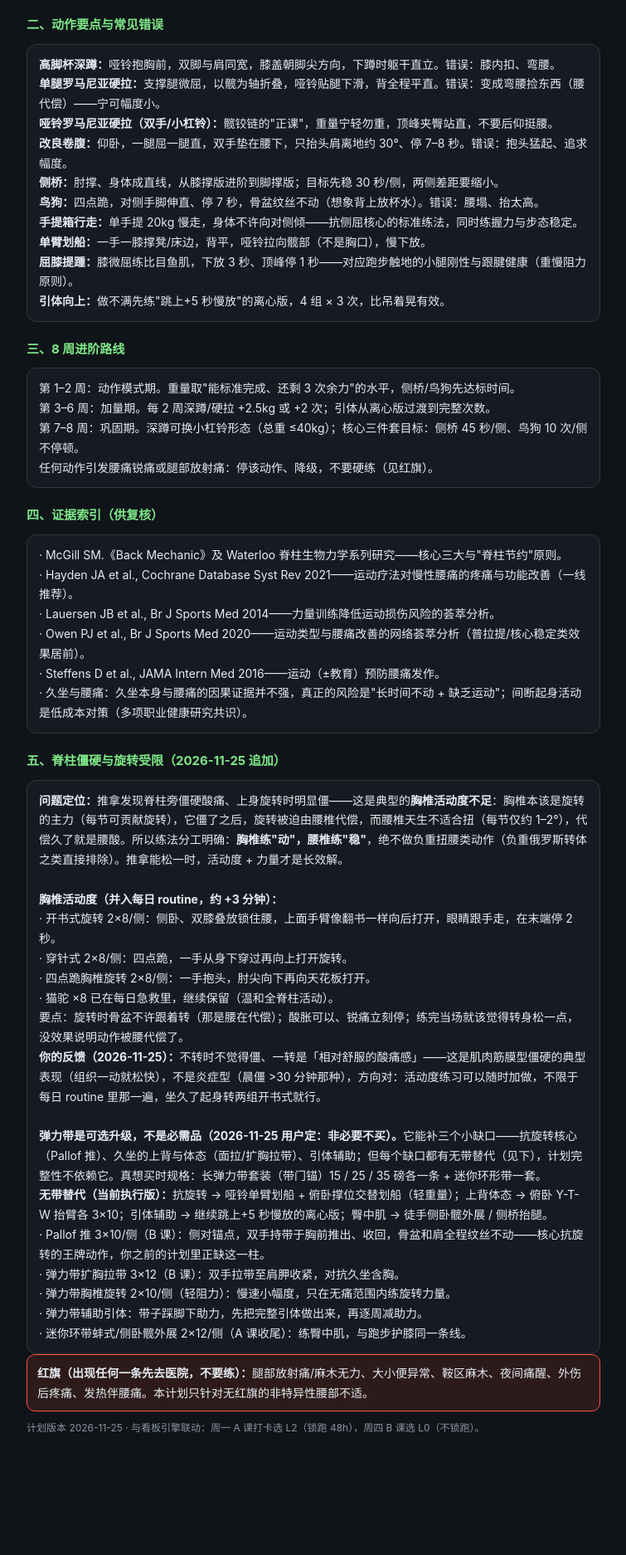
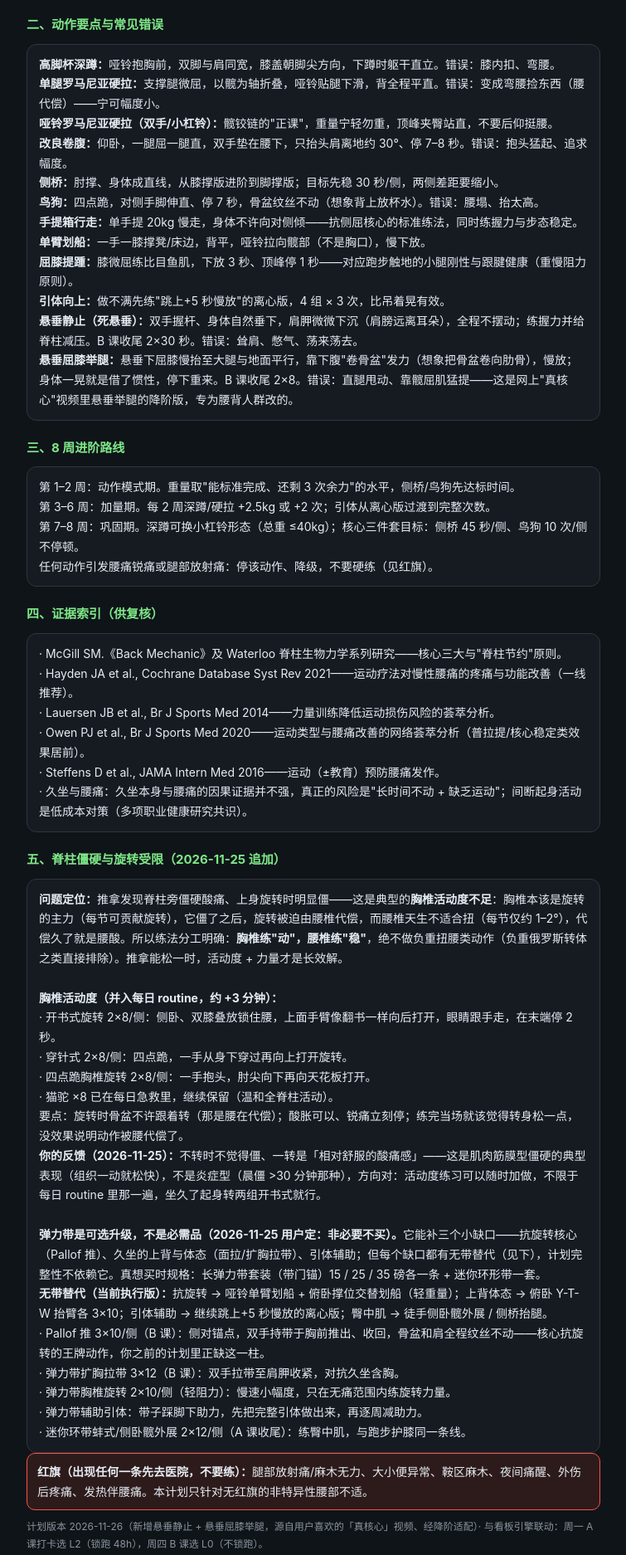
Before and after one commit to MMMMON/garmin-health-board, a plain HTML site: page plan.html in a window 1280 px wide. Shown: the part 513-2387 px from the top of the page at 83% size, without its empty margins (262-1017 px from the left). Before the commit the page ends 2259 px from the top, so only its background shows below. Drawn offline with Linux system fonts and the light colour scheme.

Commit message:
B-session hanging finisher (dead hang + hanging knee raise)

```diff
--- a/plan.html
+++ b/plan.html
@@ -28,7 +28,9 @@ a{color:#58a6ff} .mut{color:#8b949e;font-size:12px}
 <b>手提箱行走：</b>单手提 20kg 慢走，身体不许向对侧倾——抗侧屈核心的标准练法，同时练握力与步态稳定。<br>
 <b>单臂划船：</b>一手一膝撑凳/床边，背平，哑铃拉向髋部（不是胸口），慢下放。<br>
 <b>屈膝提踵：</b>膝微屈练比目鱼肌，下放 3 秒、顶峰停 1 秒——对应跑步触地的小腿刚性与跟腱健康（重慢阻力原则）。<br>
-<b>引体向上：</b>做不满先练"跳上+5 秒慢放"的离心版，4 组 × 3 次，比吊着晃有效。
+<b>引体向上：</b>做不满先练"跳上+5 秒慢放"的离心版，4 组 × 3 次，比吊着晃有效。<br>
+<b>悬垂静止（死悬垂）：</b>双手握杆、身体自然垂下，肩胛微微下沉（肩膀远离耳朵），全程不摆动；练握力并给脊柱减压。B 课收尾 2×30 秒。错误：耸肩、憋气、荡来荡去。<br>
+<b>悬垂屈膝举腿：</b>悬垂下屈膝慢抬至大腿与地面平行，靠下腹"卷骨盆"发力（想象把骨盆卷向肋骨），慢放；身体一晃就是借了惯性，停下重来。B 课收尾 2×8。错误：直腿甩动、靠髋屈肌猛提——这是网上"真核心"视频里悬垂举腿的降阶版，专为腰背人群改的。
 </div>
 
 <h3>三、8 周进阶路线</h3>
@@ -68,5 +70,5 @@ a{color:#58a6ff} .mut{color:#8b949e;font-size:12px}
 </div>
 
 <div class="warn"><b>红旗（出现任何一条先去医院，不要练）：</b>腿部放射痛/麻木无力、大小便异常、鞍区麻木、夜间痛醒、外伤后疼痛、发热伴腰痛。本计划只针对无红旗的非特异性腰部不适。</div>
-<div class="mut" style="margin-top:10px">计划版本 2026-11-25 · 与看板引擎联动：周一 A 课打卡选 L2（锁跑 48h），周四 B 课选 L0（不锁跑）。</div>
+<div class="mut" style="margin-top:10px">计划版本 2026-11-26（新增悬垂静止 + 悬垂屈膝举腿，源自用户喜欢的「真核心」视频、经降阶适配）· 与看板引擎联动：周一 A 课打卡选 L2（锁跑 48h），周四 B 课选 L0（不锁跑）。</div>
 </body></html>
```
Also changed, not shown: exercises.html (+1 -1 lines), index.html (+1 -1 lines).
